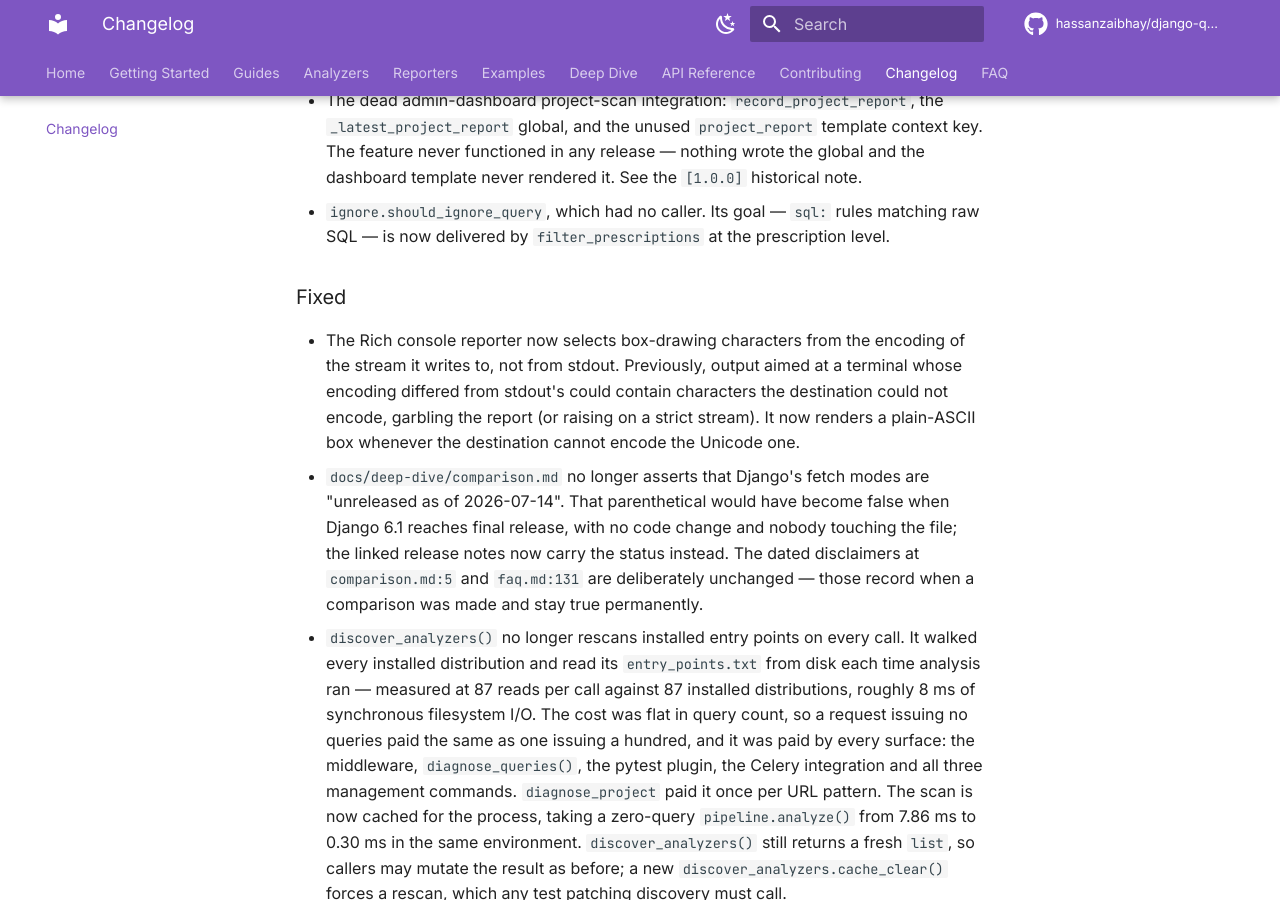
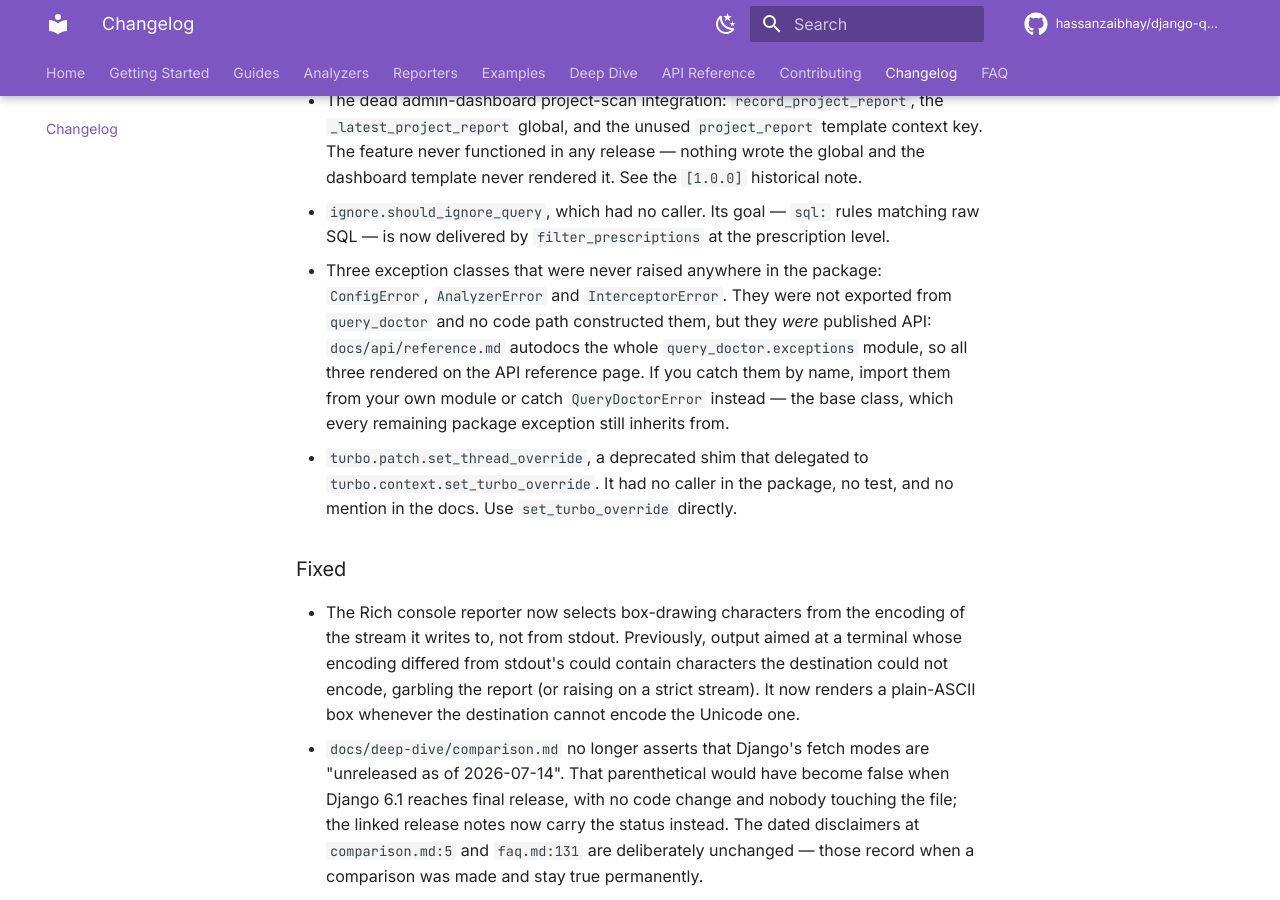
Before and after one commit to hassanzaibhay/django-query-doctor, an MkDocs documentation site: the page built from docs/changelog.md, in a window 1280 px wide and 900 px high, scrolled down 3044 px. Built offline with MkDocs 1.6.1 and Material for MkDocs 9.7.7, drawn with Linux system fonts in a browser that asks for light colours; comment, search, counter and statistics services are not loaded.

Commit message:
fix: remove four never-called symbols (entry 10)
Removes the three exception classes that no code path ever raised —
ConfigError, AnalyzerError, InterceptorError (exceptions.py) — and the
deprecated set_thread_override shim (turbo/patch.py), which delegated to
turbo.context.set_turbo_override and had no caller, no test and no doc mention.

One premise of entry 10 was wrong, and it changed how this removal is
classified. The entry states the three exception classes are "not referenced in
any doc". They are not named in any markdown — but docs/api/reference.md:242
autodocs the whole query_doctor.exceptions module via mkdocstrings, so all
three rendered on the published API reference page. Confirmed against built
HTML before removing, rather than inferred from the absence of a grep hit:

  ConfigError rendered on API page: 7 occurrences
  AnalyzerError rendered on API page: 7 occurrences
  InterceptorError rendered on API page: 7 occurrences

and after:

  ConfigError on API page: 0
  AnalyzerError on API page: 0
  InterceptorError on API page: 0
  QueryDoctorError on API page: 13

So this is a documented public-API removal, not a silent deletion of an
unreferenced symbol. The CHANGELOG entry says so and tells callers to catch
QueryDoctorError instead. General lesson worth keeping: a module-level autodoc
directive publishes every public symbol in that module, so grep over markdown
cannot establish that something is undocumented.

The entry also did not mention that all three had live test references. Three
issubclass tests were removed with their subjects. test_can_raise_and_catch
raised ConfigError and was kept, re-pointed at QueryBudgetError — the property
it tests is the single-except-clause contract the module docstring promises,
not that particular exception. Test count 852 -> 849; coverage 89.42% -> 89.46%.

Stale line references: exceptions.py:19/:23/:27 had drifted to :31/:35/:39.
turbo/patch.py:102 was exact.

Open entries 6 -> 5.

```diff
--- a/CHANGELOG.md
+++ b/CHANGELOG.md
@@ -117,6 +117,17 @@ and this project adheres to [Semantic Versioning](https://semver.org/).
 - `ignore.should_ignore_query`, which had no caller. Its goal — `sql:` rules
   matching raw SQL — is now delivered by `filter_prescriptions` at the
   prescription level.
+- Three exception classes that were never raised anywhere in the package:
+  `ConfigError`, `AnalyzerError` and `InterceptorError`. They were not exported
+  from `query_doctor` and no code path constructed them, but they *were*
+  published API: `docs/api/reference.md` autodocs the whole
+  `query_doctor.exceptions` module, so all three rendered on the API reference
+  page. If you catch them by name, import them from your own module or catch
+  `QueryDoctorError` instead — the base class, which every remaining package
+  exception still inherits from.
+- `turbo.patch.set_thread_override`, a deprecated shim that delegated to
+  `turbo.context.set_turbo_override`. It had no caller in the package, no test,
+  and no mention in the docs. Use `set_turbo_override` directly.
 
 ### Fixed
 - The Rich console reporter now selects box-drawing characters from the encoding
--- a/claims.json
+++ b/claims.json
@@ -195,8 +195,8 @@
       "surface_kind": "repo",
       "kind": "exact",
       "measurement": "followups_open",
-      "value": 6,
-      "locator": "**Open entries: 6**",
+      "value": 5,
+      "locator": "**Open entries: 5**",
       "note": "Makes 'the backlog is shrinking' measured rather than asserted. open = headings - tombstones - entries carrying a '- **Resolved:**' line. A tombstone cannot inflate it (heading title contains 'merged into entry', excluded). A reserved number cannot inflate it either (25 is reserved for the phase-1 disposition and has no heading at all). '- **Resolved (partial):**' does NOT count as resolved; only a full '- **Resolved:**' line does. FOLLOWUPS.md is deliberately absent from gated_files: it records dated measurements by design and would fight the prose rules."
     }
   ],
```
Also changed, not shown: FOLLOWUPS.md (+36 -1 lines), 3 other files.
